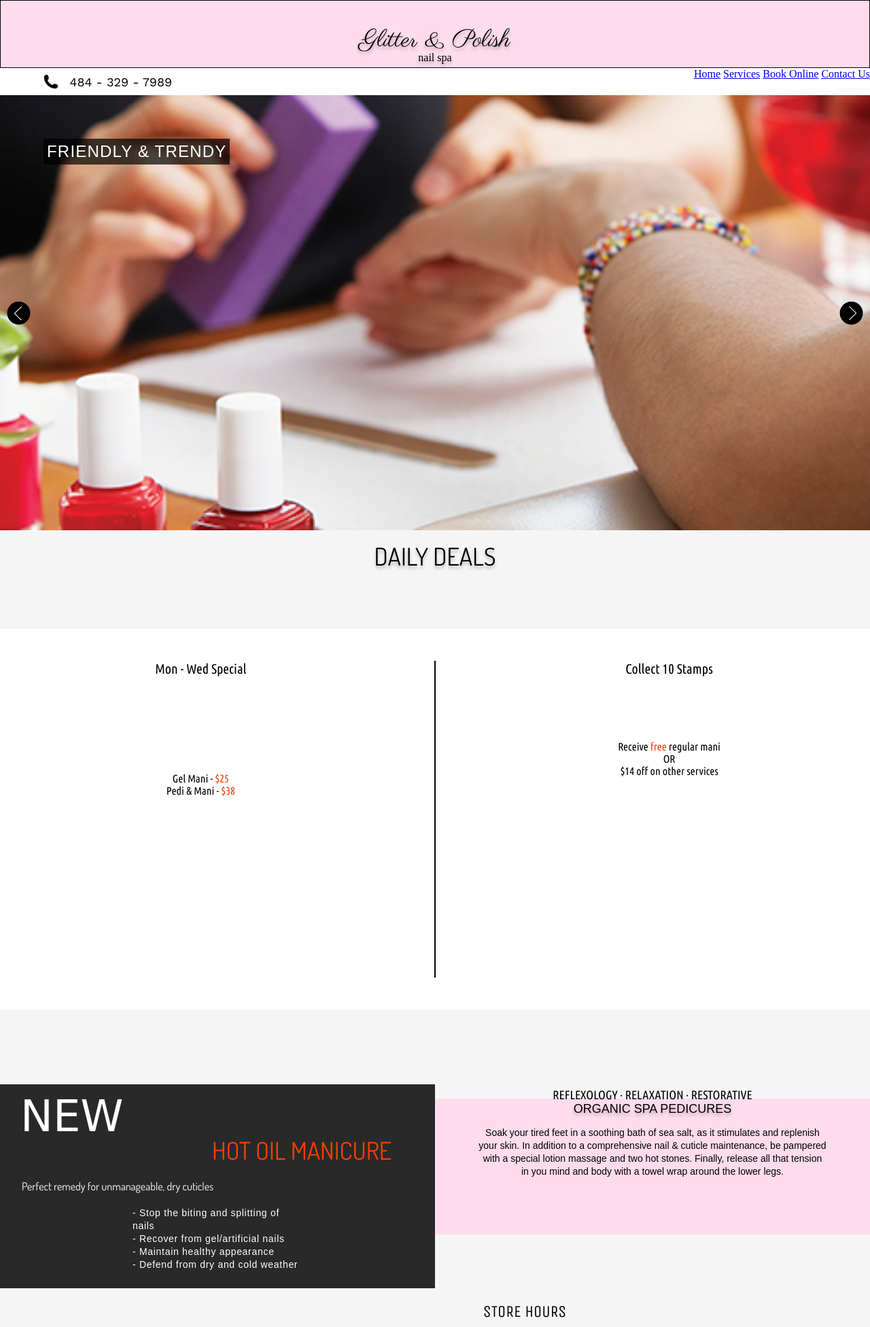
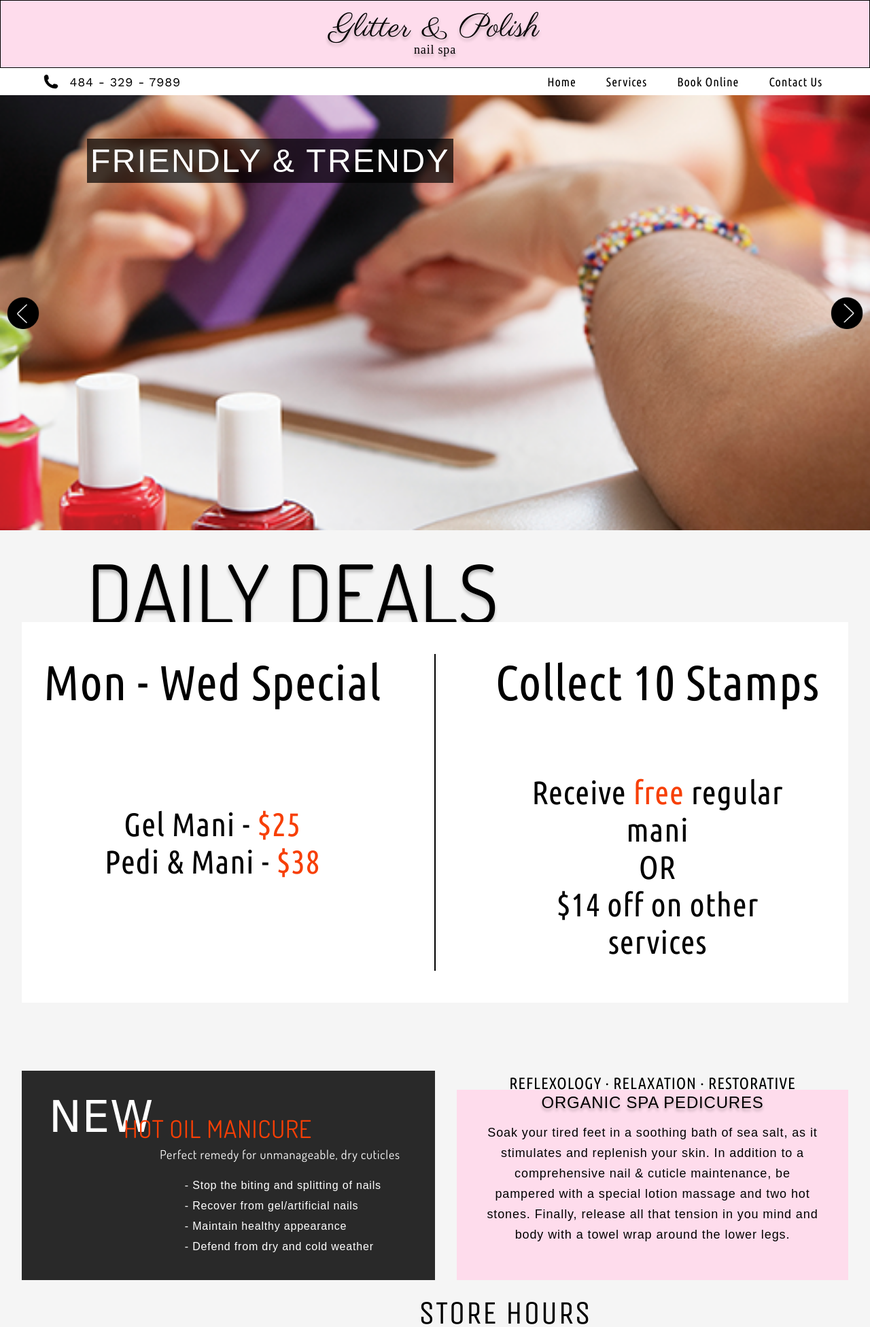
Before and after one commit to jisanjung/Glitter-and-Polish, a PHP site: page / in a window 1280 px wide. Shown: the top 1952 px of the page at 68% size. Run offline with PHP 8.4, Linux system fonts and the light colour scheme; some web fonts are replaced.

Commit message:
made it responsive

```diff
--- a/glitter-styles.css
+++ b/glitter-styles.css
@@ -10,6 +10,7 @@
     grid-template-columns: 1fr;
     grid-auto-rows: minmax(20px, auto);
     background-color: #F5F5F5;
+    letter-spacing: 0.05em;
 }
 /* header */
 header {
@@ -223,6 +224,7 @@ nav #menu {
     margin: 0 auto;
     padding-bottom: 30px;
     line-height: 19px;
+    letter-spacing: 0.05em;
 }
 /* new */
 #new {
@@ -282,7 +284,6 @@ nav #menu {
     font-family: 'Unica One', cursive;
     font-weight: normal;
     float: right;
-    padding-bottom: 10px;
     padding-right: 20px;
 }
 #hours #hours-pic {
@@ -292,6 +293,7 @@ nav #menu {
     grid-row: 80/85;
     width: 90%;
     margin: 0 auto;
+    position: relative;
 }
 #quote h1 {
     font-family: 'Signika Negative', sans-serif;
@@ -336,9 +338,66 @@ footer .copyright {
     padding: 30px 0;
 }
 /* media queries */
+@media screen and (min-width: 375px) {
+    #quote {
+        position: relative;
+    }
+    #quote h1 {
+        position: absolute;
+        left: 50%;
+        top: 50%;
+        transform: translate(-50%, -50%);
+        width: 90%;
+    }
+}
+@media screen and (min-width: 425px) {
+    #new {
+        position: relative;
+    }
+    #new h1 {
+        position: absolute;
+        top: 10%;
+        left: 40px;
+    }
+    #new h2 {
+        position: absolute;
+        top: 20%;
+        left: 150px;
+        width: 70%
+    }
+    #new p {
+        position: absolute;
+        text-align: center;
+        top: 40%;
+        left: 25%;
+        width: 70%;
+    }
+    #new ul {
+        position: absolute;
+        top: 50%;
+        left: 60%;
+    }
 @media screen and (min-width: 768px) {
     nav #phone-number {
         left: 10%;
+    }
+    #hours h2 {
+        font-size: 48px;
+    }
+    #quote h1 {
+        font-size: 24px;
+        line-height: 30px;
+    }
+    #showcase h1 {
+        font-size: 36px;
+    }
+    #organic #pink-box p {
+        line-height: 25px;
+    }
+}
+@media screen and (min-width: 768px) , screen and (min-width: 1023px) {
+    #organic #pink-box p {
+        width: 70%;
     }
 }
 @media screen and (min-width: 1024px) {
@@ -350,15 +409,35 @@ footer .copyright {
     header {
         grid-column: 1/7;
     }
+    header h1, header h4 {
+        margin-bottom: 10px;
+    }
+    header h1 {
+        font-size: 48px;
+    }
+    header h4 {
+        font-size: 18px;
+    }
     nav {
         grid-column: 1/7;
+        position: relative;
     }
     nav ul {
         display: block;
-        float: right;
+        position: absolute;
+        top: 50%;
+        transform: translateY(-50%);
+        right: 50px;
+        font-family: 'Ubuntu Condensed', sans-serif;
+        font-size: 18px;
     }
     nav ul li {
         display: inline;
+        padding: 20px;
+    }
+    nav ul li a {
+        text-decoration: none;
+        color: #000;
     }
     nav #menu {
         display: none;
@@ -370,26 +449,151 @@ footer .copyright {
         grid-column: 1/7;
         height: 80vh;
     }
+    #showcase #right {
+        width: 48px;
+    }
+    #showcase #left {
+        width: 48px;
+    }
+    #showcase h1 {
+        font-size: 48px;
+        left: 10%;
+    }
     #deals {
         grid-column: 1/7;
         height: 100vh;
     }
+    #deals h1 {
+        font-size: 120px;
+        text-align: left;
+        padding-left: 10%;
+    }
+    #deals #white-box {
+        width: 95%;
+        margin: 0 auto;
+    }
+    #deals #white-box #mon-wed {
+        width: 100%;
+    }
+    #deals #white-box #mon-wed h3 {
+        font-size: 72px;
+    }
+    .separate p {
+        font-size: 48px;
+        width: 75%;
+        margin: 0 auto;
+    }
+    #deals #stamps {
+        width: 100%;
+    }
+    #deals #stamps h3 {
+        font-size: 72px;
+    }
     #organic {
         grid-column: 4/7;
+        margin: 0 5%;
+        position: relative;
+        bottom: 20px;
+    }
+    #organic #pink-box {
+        height: 280px;
+    }
+    #organic ul li {
+        font-size: 24px;
+    }
+    #organic #pink-box h3 {
+        font-size: 24px;
+    }
+    #organic #pink-box p {
+        font-size: 18px;
+        width: 85%;
+        line-height: 30px;
     }
     #new {
         grid-column: 1/4;
         grid-row: 35/50;
+        margin-left: 5%;
+        position: relative;
+        bottom: 20px;
+    }
+    #new p {
+        font-size: 18px;
+        width: 75%;
+    }
+    #new ul li {
+        font-size: 16px;
+        width: 500px;
+        line-height: 30px;
+        letter-spacing: 0.05em;
     }
     #hours {
         grid-column: 3/5;
         grid-row: 50/65;
+        width: 500px;
+        margin: 0 auto;
     }
     #quote {
         grid-column: 1/7;
-        grid-row: 70/85;
+        grid-row: 65/85;
+    }
+    #quote h1 {
+        font-size: 48px;
+        line-height: 87px;
     }
     footer {
         grid-column: 1/7;
+        position: relative;
+    }
+    footer h1 {
+        text-align: left;
+        font-size: 32px;
+        line-height: 42px;
+        padding: 0 0 20px 20px;
+    }
+    footer ul {
+        text-align: right;
+        padding: 0;
+        position: absolute;
+        top: 25%;
+        right: 5%;
+    }
+    footer ul li a .icons {
+        width: 48px;
+    }
+    footer .copyright {
+        padding: 25px 0;
     }
 }
+@media screen and (min-width: 1440px) {
+    #showcase h1 {
+        font-size: 64px;
+    }
+    #new h1 {
+        font-size: 72px;
+    }
+    #new h2 {
+        font-size: 40px;
+        padding-left: 15px;
+    }
+    #new h1, #new h2 {
+        margin-left: 15%;
+    }
+    #hours #hours-pic {
+        width: 600px;
+    }
+    #hours h2 {
+        padding: 0;
+        font-size: 64px;
+    }
+    #quote h1 {
+        font-size: 64px;
+    }
+}
+@media screen and (min-width: 1880px) {
+    #new h1, #new h2 {
+        margin-left: 25%;
+    }
+    #organic #pink-box p {
+        line-height: 2.5em;
+    }
+}
```
Also changed, not shown: index.html (+5 -5 lines).
